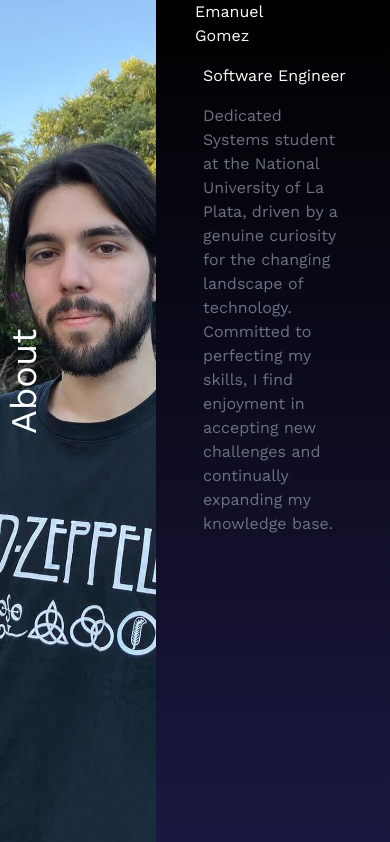
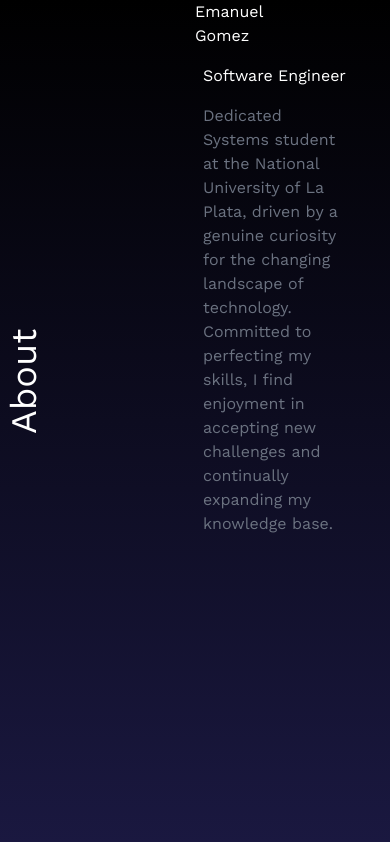
Before and after one commit to Emagost/portfolioNew, a Next.js app: page / in a window 390 px wide. Shown: the top 842 px of the page. Built offline with nearby package versions, Linux system fonts and the light colour scheme; grey boxes are pictures that could not be loaded.

Commit message:
hide image in mobile

```diff
--- a/src/app/ui/About.tsx
+++ b/src/app/ui/About.tsx
@@ -10,7 +10,7 @@ export default function AboutPage() {
           src="/myPicture.jpeg"
           height={1600}
           width={1224}
-          className="h-full w-4/5 object-cover"
+          className="h-full w-4/5 object-cover hidden lg:block"
           priority
           rel="preload"
         />
```
